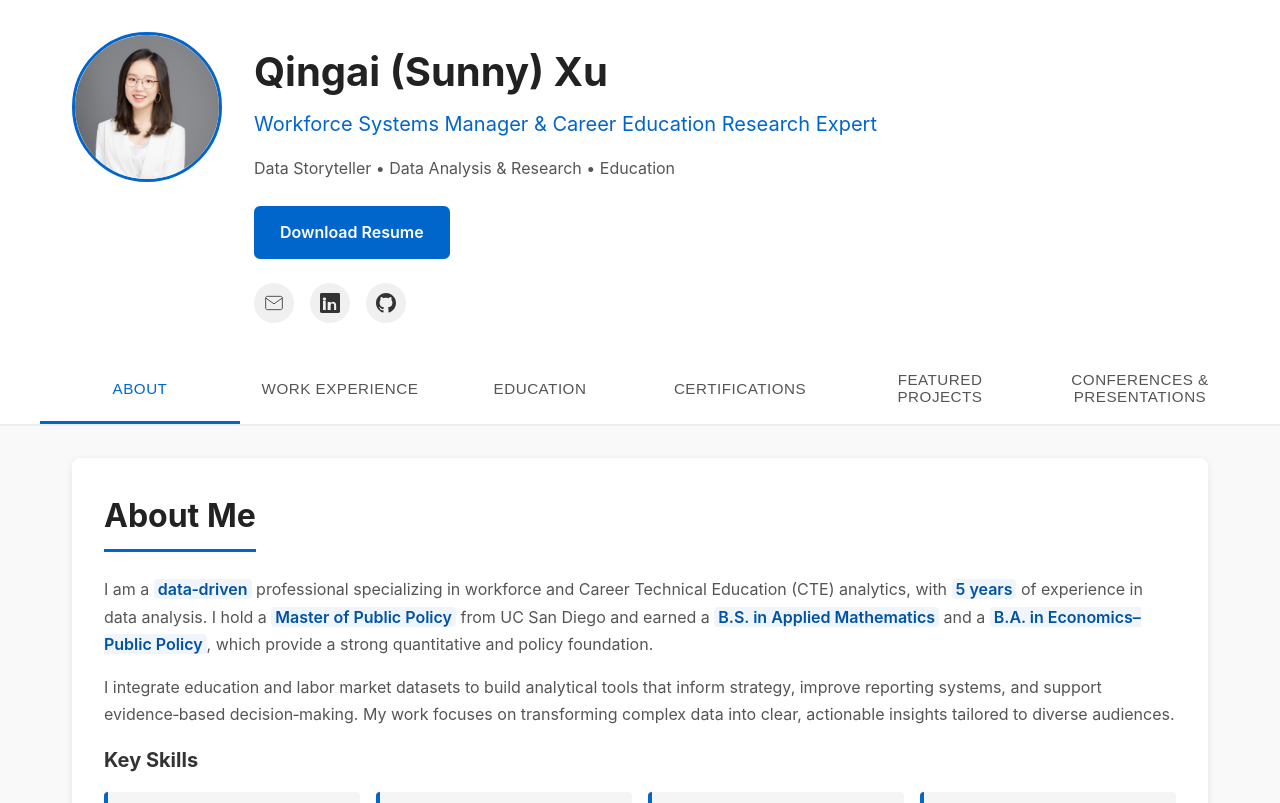
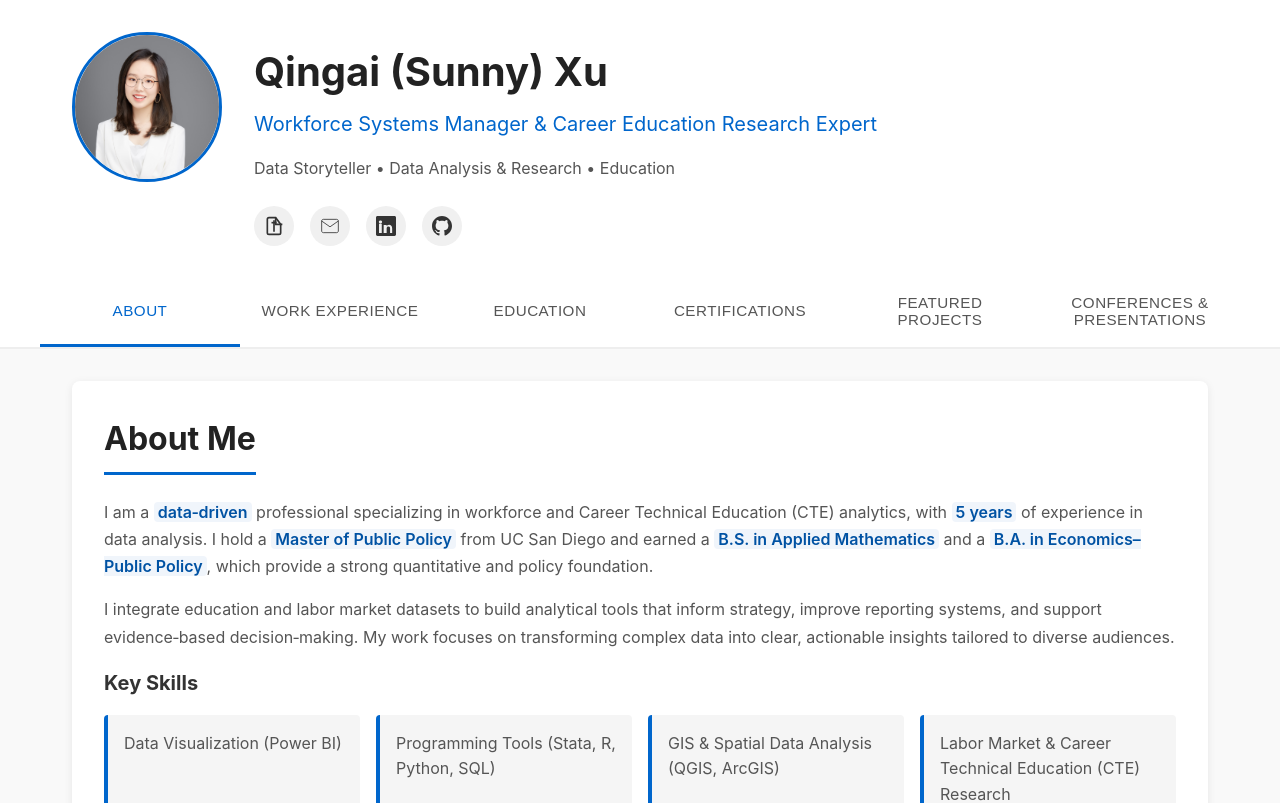
Before and after one commit to sunnyxu0628/Sunny_Xu_Portfolio, a React (Vite) app: page / in a window 1280 px wide. Shown: the top 803 px of the page. Built offline with nearby package versions, Linux system fonts and the light colour scheme.

Commit message:
Update: Style Update for Resume

```diff
--- a/src/components/Header.css
+++ b/src/components/Header.css
@@ -52,31 +52,10 @@
   max-width: 600px;
 }
 
-.resume-link-section {
-  margin-bottom: 1.5rem;
-}
-
-.resume-button {
-  display: inline-block;
-  padding: 0.75rem 1.5rem;
-  background-color: #0066cc;
-  color: white;
-  text-decoration: none;
-  border-radius: 6px;
-  font-weight: 600;
-  transition: all 0.3s ease;
-  border: 2px solid #0066cc;
-}
-
-.resume-button:hover {
-  background-color: #0052a3;
-  border-color: #0052a3;
-  box-shadow: 0 4px 12px rgba(0, 102, 204, 0.2);
-}
-
 .social-links {
   display: flex;
   gap: 1rem;
+  align-items: center;
 }
 
 .social-links a {
@@ -92,6 +71,40 @@
 }
 
 .social-links a:hover {
+  background-color: #0066cc;
+  color: white;
+}
+
+.resume-link {
+  display: inline-flex;
+  align-items: center;
+  justify-content: center;
+  width: 40px;
+  height: 40px;
+  border-radius: 50%;
+  background-color: #f0f0f0;
+  color: #333;
+  transition: all 0.3s ease;
+}
+
+.resume-link:hover {
+  background-color: #0066cc;
+  color: white;
+}
+
+.resume-link {
+  display: inline-flex;
+  align-items: center;
+  justify-content: center;
+  width: 40px;
+  height: 40px;
+  border-radius: 50%;
+  background-color: #f0f0f0;
+  color: #333;
+  transition: all 0.3s ease;
+}
+
+.resume-link:hover {
   background-color: #0066cc;
   color: white;
 }
--- a/src/components/Header.jsx
+++ b/src/components/Header.jsx
@@ -22,12 +22,15 @@ function Header() {
             <p className="bio">
               Data Storyteller • Data Analysis & Research • Education
             </p>
-            <div className="resume-link-section">
-              <a href={resumePDF} download className="resume-button">
-                Download Resume
+            <div className="social-links">
+              <a href={resumePDF} download className="resume-link" title="Download Resume">
+                <svg className="icon" viewBox="0 0 24 24" fill="none" stroke="currentColor" strokeWidth="2">
+                  <path d="M14 2H6a2 2 0 0 0-2 2v16a2 2 0 0 0 2 2h12a2 2 0 0 0 2-2V10z"/>
+                  <polyline points="14 2 14 10 22 10"/>
+                  <line x1="12" y1="19" x2="12" y2="5"/>
+                  <line x1="9" y1="8" x2="15" y2="8"/>
+                </svg>
               </a>
-            </div>
-            <div className="social-links">
               <a href="mailto:sunnyxu0628@outlook.com" title="Email">
                 <svg className="icon" viewBox="0 0 24 24" fill="none" stroke="currentColor">
                   <path d="M4 4h16c1.1 0 2 .9 2 2v12c0 1.1-.9 2-2 2H4c-1.1 0-2-.9-2-2V6c0-1.1.9-2 2-2z"/>
```
Also changed, not shown: src/assets/resume.png (added).
